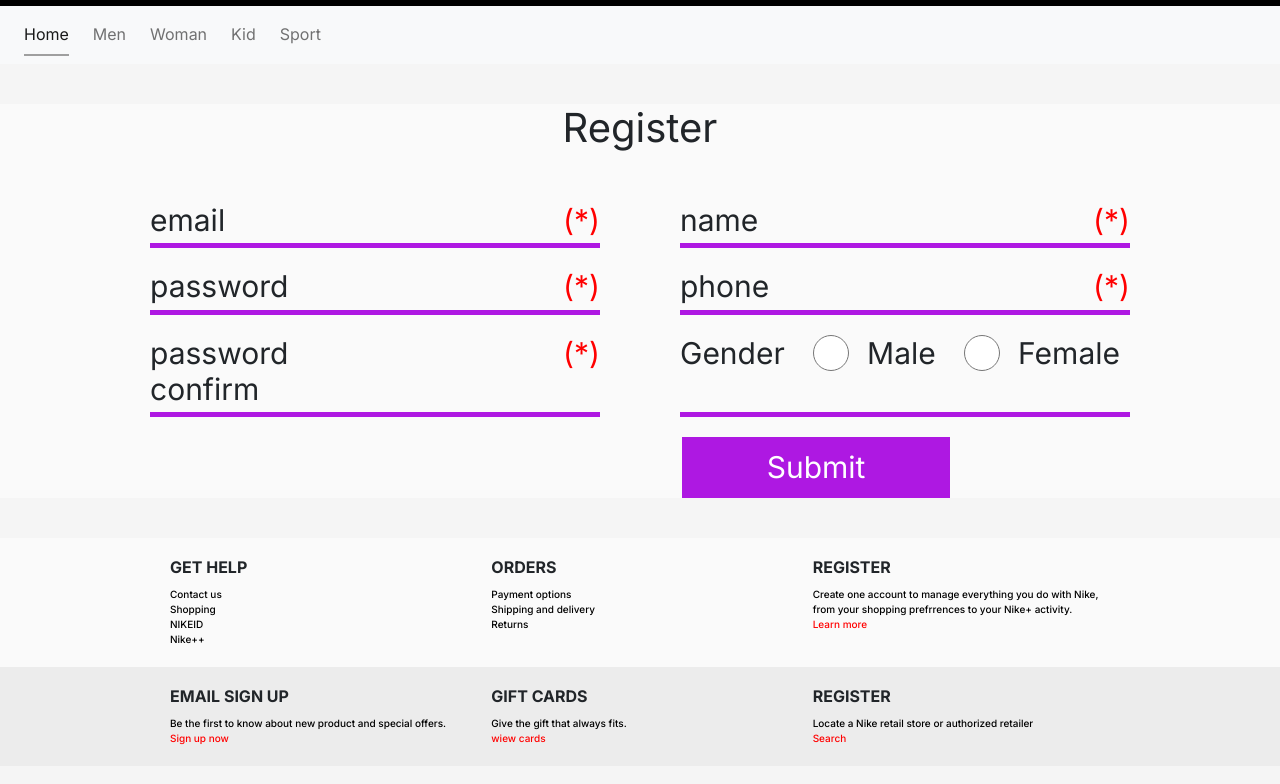
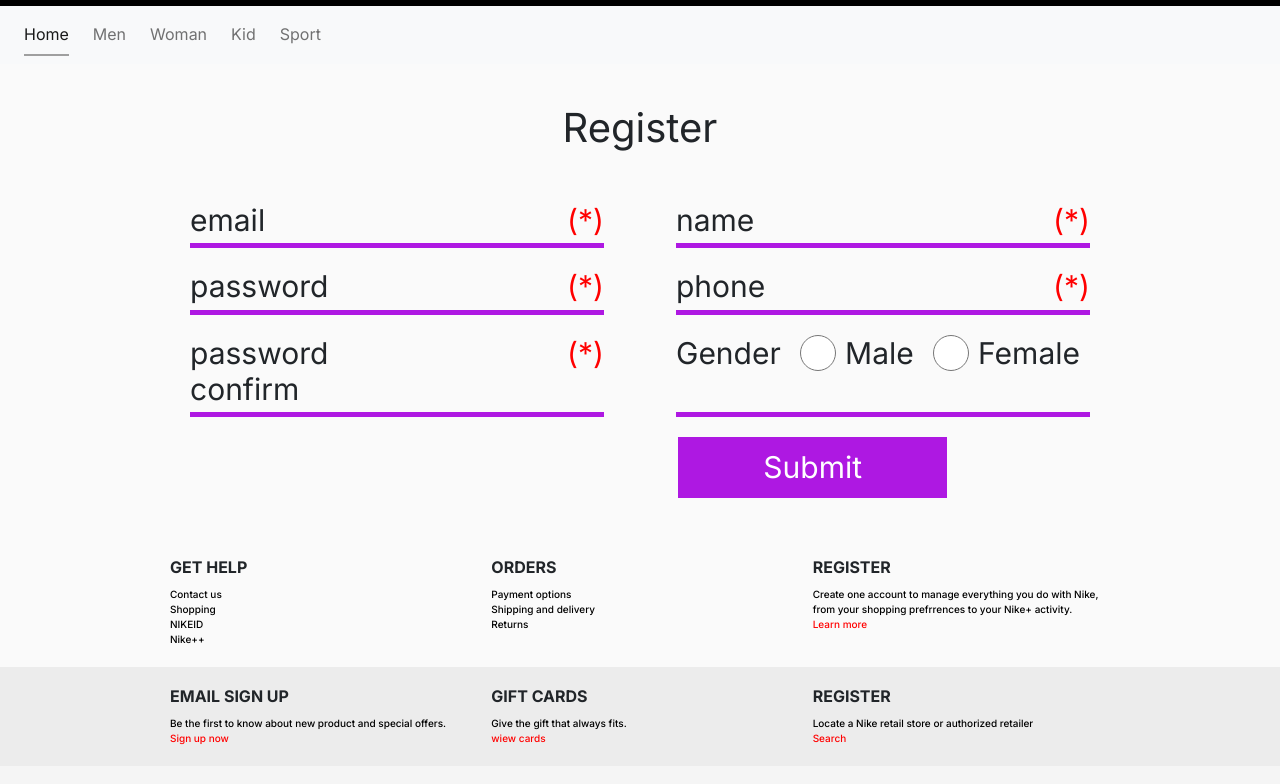
Before and after one commit to LEDUYPHUONG/DuAnShopGiayNike, a plain HTML site: page Register.html in a window 1280 px wide. Shown: the part 44-828 px from the top of the page. Drawn offline with nearby package versions, Linux system fonts and the light colour scheme.

Commit message:
fix page: Regitter

```diff
--- a/scss/Pages/Register.scss
+++ b/scss/Pages/Register.scss
@@ -7,7 +7,8 @@
     .container{
         background: $bg-color-4th ;
         .register-inner{
-            margin: 40px auto;
+            margin: 0 auto;
+            padding: 40px;
             max-width: 1000px;
 
             .title-register{
```
Also changed, not shown: css/Register.css, css/Register.min.css.
